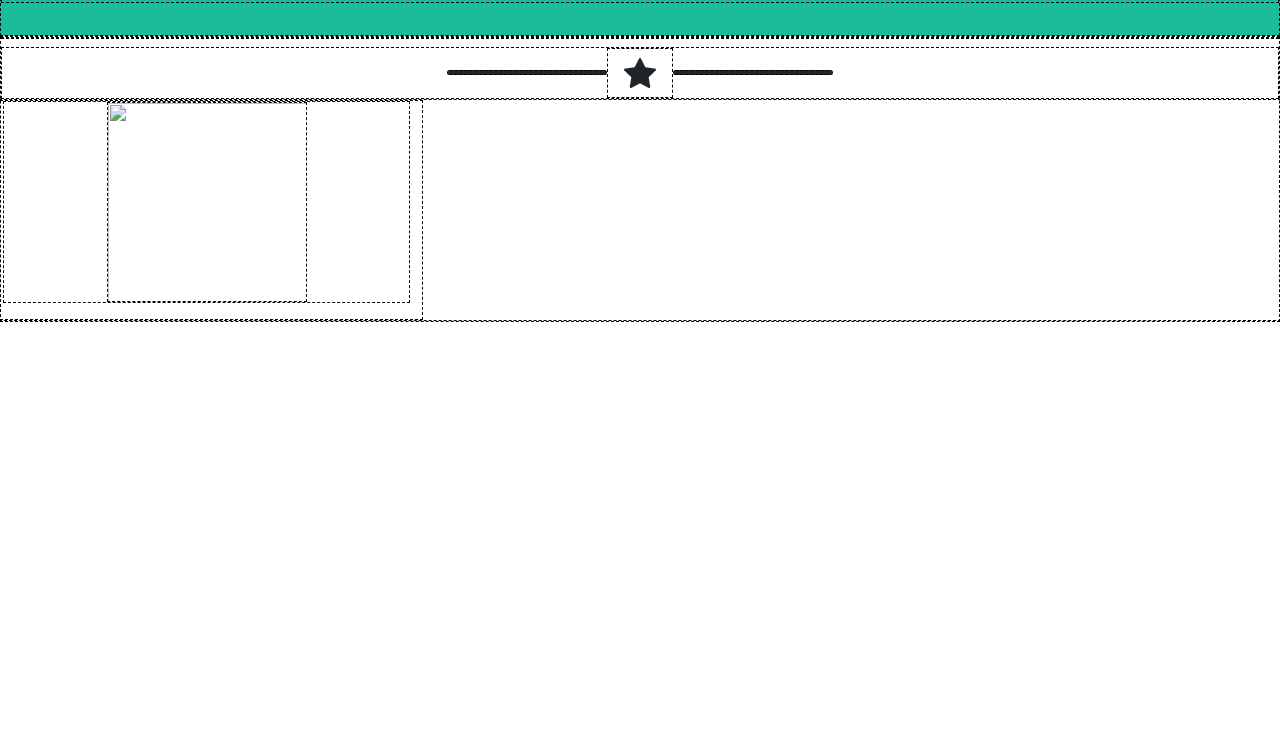
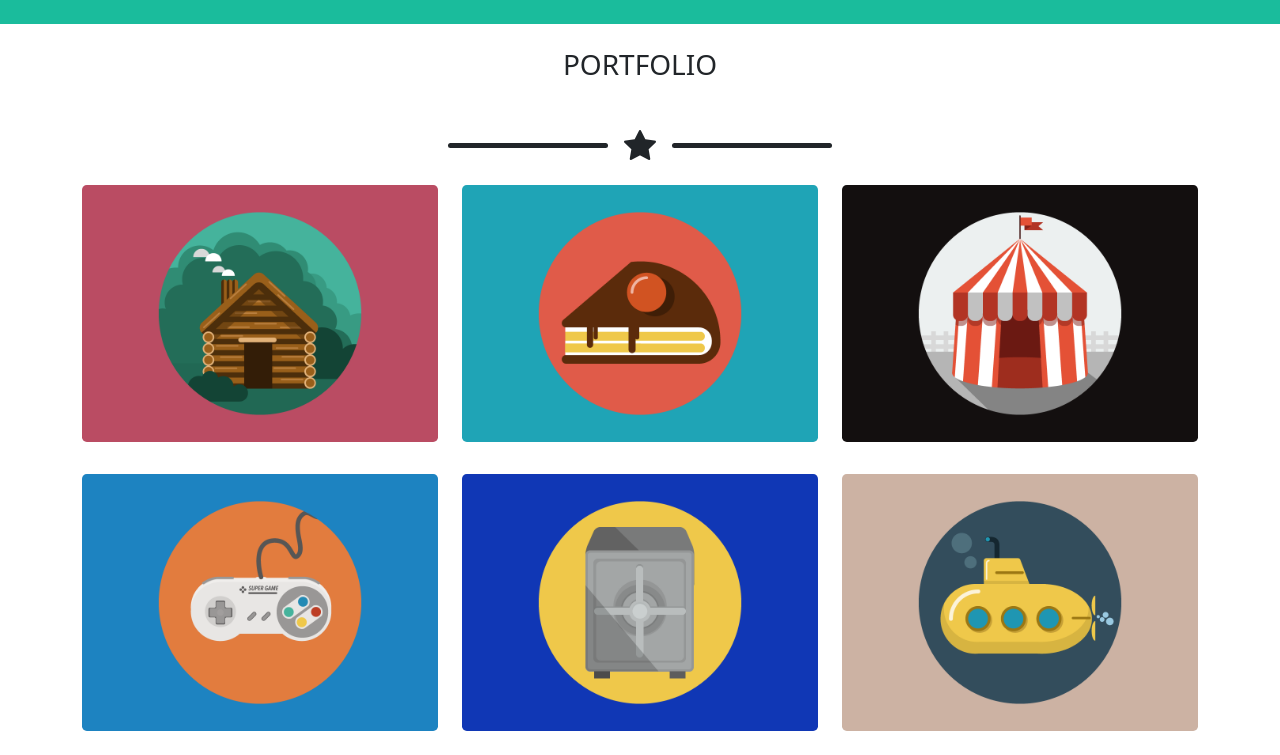
Before and after one commit to AndreaGarofalo/html-css-bootstrap-freelancer, a plain HTML site: page index.html in a window 1280 px wide. Shown: the part 497-1252 px from the top of the page. Before the commit the page ends 819 px from the top, so only its background shows below. Drawn offline with nearby package versions, Linux system fonts and the light colour scheme.

Commit message:
finished responsive and content of portfolio sec

```diff
--- a/index.html
+++ b/index.html
@@ -43,17 +43,44 @@
             <p class="text-uppercase py-2">graphic artist - web designer - illustrator</p>
         </section>
         <section class="portfolio text-center text-dark">
-            <h3></h3>
-            <div class="star d-flex justify-content-center align-items-center">
+            <h3 class="text-uppercase py-4">portfolio</h3>
+            <div class="star py-2 d-flex justify-content-center align-items-center">
                 <div class="line rounded-pill bg-dark"></div>
                 <i class="bi bi-star-fill fs-2 px-3"></i>
                 <div class="line rounded-pill bg-dark"></div>
             </div>
-            <div class="row">
-                <div class="col-12 col-md-6 col-xl-4">
-                    <figure>
-                        <img src="img/" alt="">
-                    </figure>
+            <div class="container-fluid container-md container-xl">
+                <div class="row">
+                    <div class="col-12 col-md-6 col-xl-4 ">
+                        <figure>
+                            <img class="rounded-3 my-2 img-fluid" src="img/cabin.png" alt="cabin">
+                        </figure>
+                    </div>
+                    <div class="col-12 col-md-6 col-xl-4 ">
+                        <figure>
+                            <img class="rounded-3 my-2 img-fluid" src="img/cake.png" alt="cake">
+                        </figure>
+                    </div>
+                    <div class="col-12 col-md-6 col-xl-4 ">
+                        <figure>
+                            <img class="rounded-3 my-2 img-fluid" src="img/circus.png" alt="circus">
+                        </figure>
+                    </div>
+                    <div class="col-12 col-md-6 col-xl-4 ">
+                        <figure>
+                            <img class="rounded-3 my-2 img-fluid" src="img/game.png" alt="game">
+                        </figure>
+                    </div>
+                    <div class="col-12 col-md-6 col-xl-4 ">
+                        <figure>
+                            <img class="rounded-3 my-2 img-fluid" src="img/safe.png" alt="safe">
+                        </figure>
+                    </div>
+                    <div class="col-12 col-md-6 col-xl-4 ">
+                        <figure>
+                            <img class="rounded-3 my-2 img-fluid" src="img/submarine.png" alt="submarine">
+                        </figure>
+                    </div>
                 </div>
             </div>
         </section>
--- a/style/style.css
+++ b/style/style.css
@@ -12,14 +12,14 @@ header {
 }
 
 main * {
-    border: 1px dashed black;
+    /* border: 1px dashed black; */
 }
 
 .jumbotron {
     background-color: #1abc9c;
 }
 
-img {
+.jumbotron img {
     width: 200px;
     height: 200px;
 }
```
